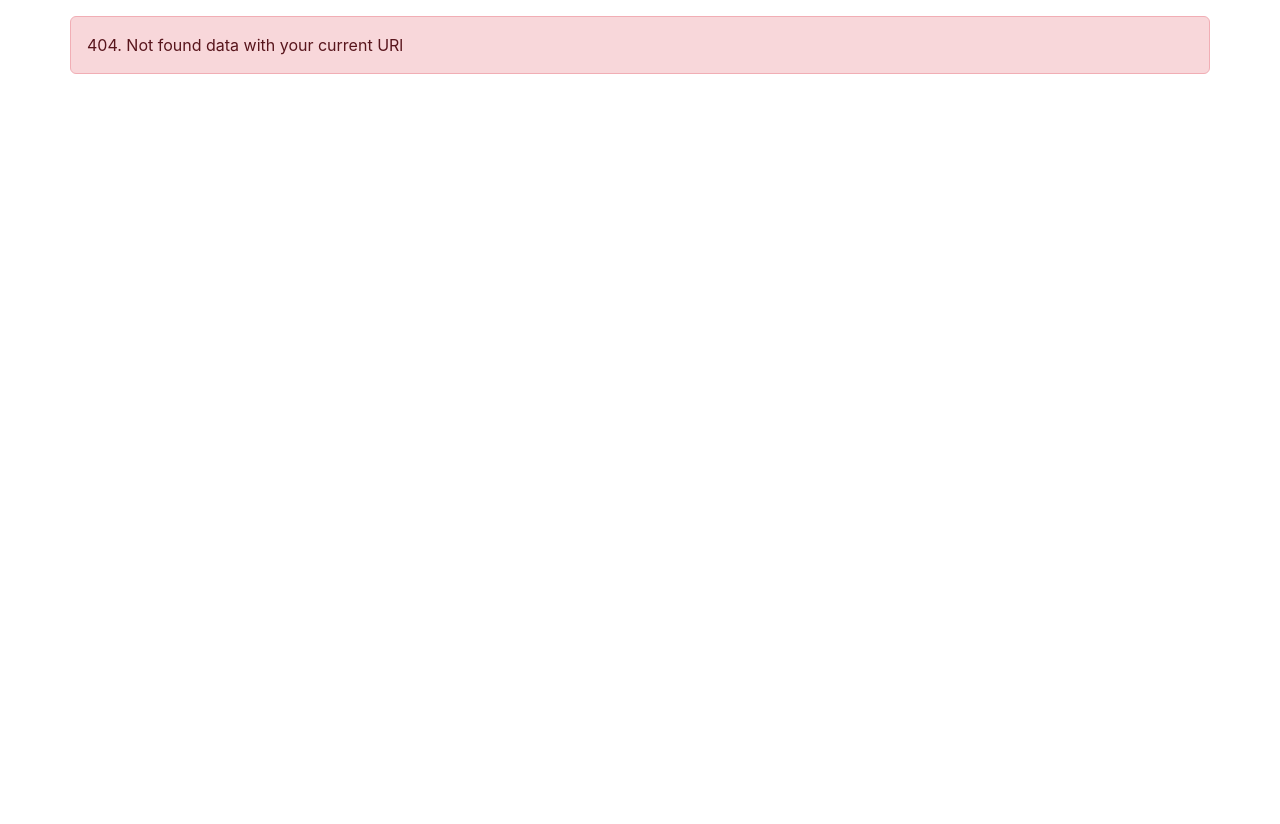
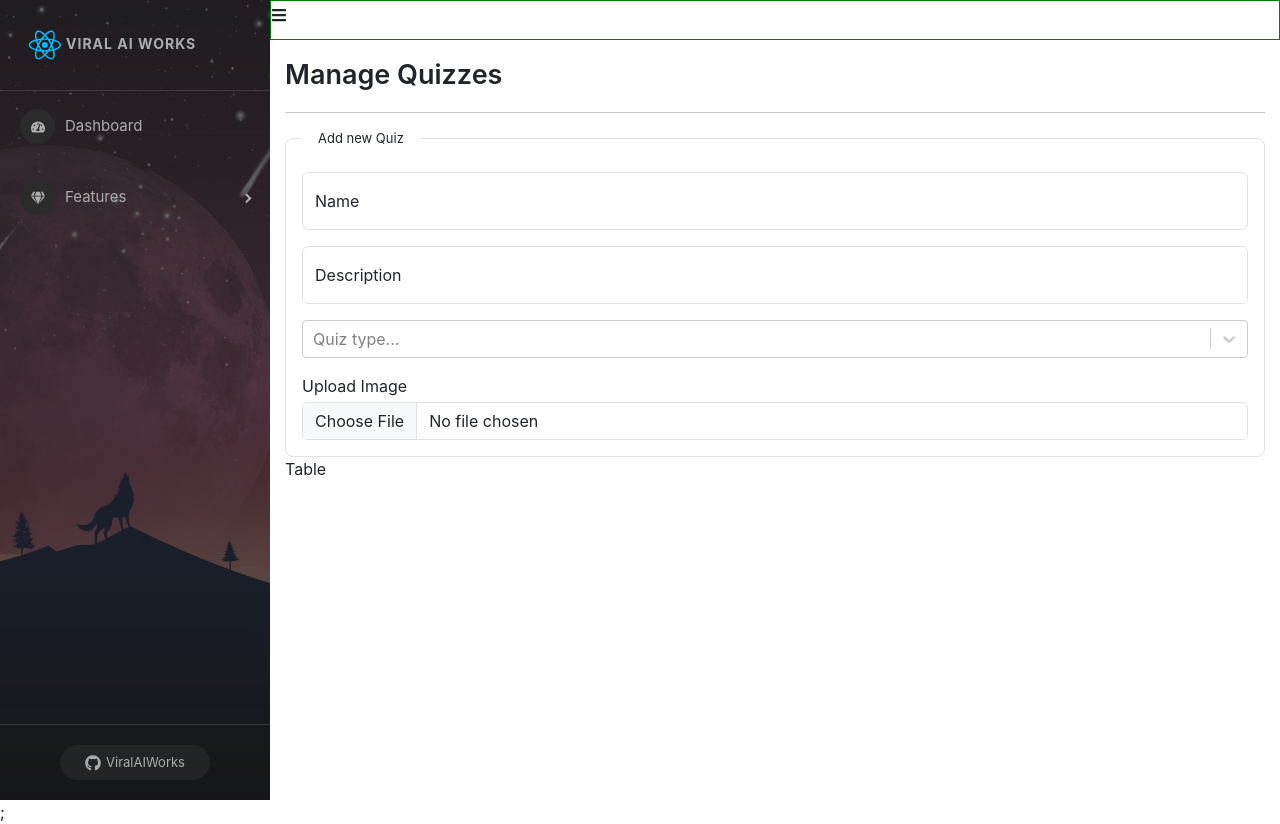
Before and after one commit to ViralAIWorks/test-demo-react, a React (Create React App) app: page /admins/manage-quizzes in a window 1280 px wide. Before the commit this address had no page. Before the commit the page ends 800 px from the top, so only its background shows below. Built offline with nearby package versions, Linux system fonts and the light colour scheme.

Commit message:
manageQuiz

```diff
--- a/package.json
+++ b/package.json
@@ -19,6 +19,7 @@
     "react-redux": "8.0.1",
     "react-router-dom": "6.3.0",
     "react-scripts": "^5.0.1",
+    "react-select": "5.4.0",
     "react-toastify": "9.0.7",
     "redux": "4.2.0",
     "redux-devtools-extension": "2.13.9",
--- a/src/Layout.js
+++ b/src/Layout.js
@@ -13,6 +13,7 @@ import 'react-toastify/dist/ReactToastify.css';
 import Register from './components/Auth/Register';
 import ListQuiz from './components/User/ListQuiz';
 import DetailQuiz from './components/User/DetailQuiz';
+import ManageQuiz from './components/Admin/Content/Quiz/ManageQuiz';
 
 const NotFound = () => {
   return (
@@ -33,6 +34,7 @@ const Layout = (props) => {
         <Route path='admins' element={<Admin />}>
           <Route index element={<Dashboard />} />
           <Route path='manage-users' element={<ManageUser />} />
+          <Route path='manage-quizzes' element={<ManageQuiz />} />
         </Route>
         <Route path='login' element={<Login />} />
         <Route path='register' element={<Register />} />
--- /dev/null
+++ b/src/components/Admin/Content/Quiz/ManageQuiz.js
@@ -0,0 +1,63 @@
+import React, { useState } from 'react';
+import Select from 'react-select';
+import './ManageQuiz.scss';
+
+const options = [
+  { value: 'EASY', label: 'EASY' },
+  { value: 'MEDIUM', label: 'MEDIUM' },
+  { value: 'HARD', label: 'HARD' },
+];
+
+const ManageQuiz = (props) => {
+  const [name, setName] = useState('');
+  const [description, setDescription] = useState('');
+  const [type, setType] = useState('EASY');
+  const [image, setImage] = useState('EASY');
+
+  const handleChangeFile = (e) => {};
+  return (
+    <div className='quiz-container'>
+      <div className='title'>Manage Quizzes</div>
+      <hr />
+      <div className='add-new'>
+        <fieldset className='border rounded-3 p-3'>
+          <legend className='float-none w-auto px-3'>Add new Quiz</legend>
+          <div className='form-floating mb-3'>
+            <input
+              type='text'
+              className='form-control'
+              placeholder='your quiz name'
+              value={name}
+              onChange={(e) => setName(e.target.value)}
+            />
+            <label>Name</label>
+          </div>
+          <div className='form-floating'>
+            <input
+              type='password'
+              className='form-control'
+              placeholder='Description...'
+              value={description}
+              onChange={(e) => setDescription(e.target.value)}
+            />
+            <label>Description</label>
+          </div>
+          <div className='my-3'>
+            <Select
+              // onChange={this.handleChange}
+              options={type}
+              placeholder={'Quiz type...'}
+            />
+          </div>
+          <div className='more-actions form-group'>
+            <label className='mb-1'>Upload Image</label>
+            <input type='file' className='form-control' onChange={(e) => handleChangeFile(e)} />
+          </div>
+        </fieldset>
+      </div>
+      <div className='list-detail'>Table</div>
+    </div>
+  );
+};
+
+export default ManageQuiz;
--- /dev/null
+++ b/src/components/Admin/Content/Quiz/ManageQuiz.scss
@@ -0,0 +1,12 @@
+.quiz-container {
+  padding: 15px;
+
+  .title {
+    font-size: 27px;
+    font-weight: 600;
+  }
+
+  legend {
+    font-size: 13px;
+  }
+}
--- a/src/components/Admin/Sidebar.js
+++ b/src/components/Admin/Sidebar.js
@@ -1,5 +1,5 @@
-import React from "react";
-import "react-pro-sidebar/dist/css/styles.css";
+import React from 'react';
+import 'react-pro-sidebar/dist/css/styles.css';
 import {
   ProSidebar,
   Menu,
@@ -8,23 +8,17 @@ import {
   SidebarHeader,
   SidebarFooter,
   SidebarContent,
-} from "react-pro-sidebar";
-import {
-  FaTachometerAlt,
-  FaGem,
-  FaList,
-  FaGithub,
-  FaRegLaughWink,
-  FaHeart,
-} from "react-icons/fa";
-import { DiReact } from "react-icons/di";
-import { MdDashboard } from "react-icons/md";
-import { Link } from "react-router-dom";
+} from 'react-pro-sidebar';
+import { FaTachometerAlt, FaGem, FaList, FaGithub, FaRegLaughWink, FaHeart } from 'react-icons/fa';
+import { DiReact } from 'react-icons/di';
+import { MdDashboard } from 'react-icons/md';
+import { Link, useNavigate } from 'react-router-dom';
 
-import "./Sidebar.scss";
-import sidebarBg from "../../assets/bg2.jpg";
+import './Sidebar.scss';
+import sidebarBg from '../../assets/bg2.jpg';
 
 const Sidebar = (props) => {
+  const navigate = useNavigate();
   const { image, collapsed, toggled, handleToggleSidebar } = props;
 
   return (
@@ -33,74 +27,77 @@ const Sidebar = (props) => {
         image={sidebarBg}
         collapsed={collapsed}
         toggled={toggled}
-        breakPoint="md"
+        breakPoint='md'
         onToggle={handleToggleSidebar}
       >
         <SidebarHeader>
           <div
             style={{
-              padding: "24px",
-              textTransform: "uppercase",
-              fontWeight: "bold",
+              padding: '24px',
+              textTransform: 'uppercase',
+              fontWeight: 'bold',
               fontSize: 14,
-              letterSpacing: "1px",
-              overflow: "hidden",
-              textOverflow: "ellipsis",
-              whiteSpace: "nowrap",
+              letterSpacing: '1px',
+              overflow: 'hidden',
+              textOverflow: 'ellipsis',
+              whiteSpace: 'nowrap',
             }}
           >
-            <DiReact size={"3em"} color={"00bfff"} />
-            <span>Good Learners</span>
+            <DiReact size={'3em'} color={'00bfff'} />
+            <span onClick={() => navigate('/')}>Viral AI Works</span>
           </div>
         </SidebarHeader>
 
         <SidebarContent>
-          <Menu iconShape="circle">
+          <Menu iconShape='circle'>
             <MenuItem
               icon={<FaTachometerAlt />}
               // suffix={<span className="badge red">NEW</span>}
             >
               Dashboard
-              <Link to="/admins" />
+              <Link to='/admins' />
             </MenuItem>
             {/* <MenuItem icon={<FaGem />}>Components</MenuItem> */}
           </Menu>
-          <Menu iconShape="circle">
+          <Menu iconShape='circle'>
             <SubMenu
               // suffix={<span className="badge yellow">3</span>}
               // icon={<FaRegLaughWink />}
               icon={<FaGem />}
-              title="Features"
+              title='Features'
             >
               <MenuItem>
                 Quản lí Users
-                <Link to="/admins/manage-users" />
+                <Link to='/admins/manage-users' />
               </MenuItem>
-              <MenuItem>Quản lí bài Quiz</MenuItem>
+              <MenuItem>
+                Quản lí bài Quiz
+                <Link to='/admins/manage-quizzes' />
+              </MenuItem>
               <MenuItem>Quản lí Câu Hỏi</MenuItem>
             </SubMenu>
           </Menu>
         </SidebarContent>
 
-        <SidebarFooter style={{ textAlign: "center" }}>
+        <SidebarFooter style={{ textAlign: 'center' }}>
           <div
-            className="sidebar-btn-wrapper"
+            className='sidebar-btn-wrapper'
             style={{
-              padding: "20px 24px",
+              padding: '20px 24px',
             }}
           >
             <a
-              href="https://github.com/ViralAIWorks/test-demo-react/tree/prod"
-              target="_blank"
-              className="sidebar-btn"
-              rel="noopener noreferrer"
+              href='https://github.com/ViralAIWorks/test-demo-react/tree/prod'
+              target='_blank'
+              className='sidebar-btn'
+              rel='noopener noreferrer'
             >
               <FaGithub />
               <span
                 style={{
-                  whiteSpace: "nowrap",
-                  textOverflow: "ellipsis",
-                  overflow: "hidden",
+                  whiteSpace: 'nowrap',
+                  textOverflow: 'ellipsis',
+                  overflow: 'hidden',
                 }}
               >
                 ViralAIWorks
--- a/src/components/Header/Header.js
+++ b/src/components/Header/Header.js
@@ -1,9 +1,9 @@
-import Container from "react-bootstrap/Container";
-import Nav from "react-bootstrap/Nav";
-import Navbar from "react-bootstrap/Navbar";
-import NavDropdown from "react-bootstrap/NavDropdown";
-import { NavLink, useNavigate } from "react-router-dom";
-import { useSelector } from "react-redux";
+import Container from 'react-bootstrap/Container';
+import Nav from 'react-bootstrap/Nav';
+import Navbar from 'react-bootstrap/Navbar';
+import NavDropdown from 'react-bootstrap/NavDropdown';
+import { NavLink, useNavigate } from 'react-router-dom';
+import { useSelector } from 'react-redux';
 
 const Header = () => {
   const isAuthenticated = useSelector((state) => state.user.isAuthenticated);
@@ -11,27 +11,27 @@ const Header = () => {
 
   const navigate = useNavigate();
   const handleLogin = () => {
-    navigate("/login");
+    navigate('/login');
   };
   const handleRegister = () => {
-    navigate("/register");
+    navigate('/register');
   };
   return (
-    <Navbar bg="light" expand="lg">
+    <Navbar bg='light' expand='lg'>
       <Container>
-        <NavLink className="navbar-brand" to="/">
-          Good Learners
+        <NavLink className='navbar-brand' to='/'>
+          Viral AI Works
         </NavLink>
-        <Navbar.Toggle aria-controls="basic-navbar-nav" />
-        <Navbar.Collapse id="basic-navbar-nav">
-          <Nav className="me-auto">
-            <NavLink to="/" className="nav-link">
+        <Navbar.Toggle aria-controls='basic-navbar-nav' />
+        <Navbar.Collapse id='basic-navbar-nav'>
+          <Nav className='me-auto'>
+            <NavLink to='/' className='nav-link'>
               Home
             </NavLink>
-            <NavLink to="/users" className="nav-link">
+            <NavLink to='/users' className='nav-link'>
               User
             </NavLink>
-            <NavLink to="/admins" className="nav-link">
+            <NavLink to='/admins' className='nav-link'>
               Admin
             </NavLink>
             {/* <Nav.Link href="/">Home</Nav.Link>
@@ -42,7 +42,7 @@ const Header = () => {
             {isAuthenticated === false ? (
               <>
                 <button
-                  className="btn-login"
+                  className='btn-login'
                   onClick={() => {
                     handleLogin();
                   }}
@@ -50,7 +50,7 @@ const Header = () => {
                   Log in
                 </button>
                 <button
-                  className="btn-signup"
+                  className='btn-signup'
                   onClick={() => {
                     handleRegister();
                   }}
@@ -59,7 +59,7 @@ const Header = () => {
                 </button>
               </>
             ) : (
-              <NavDropdown title="Settings" id="basic-nav-dropdown">
+              <NavDropdown title='Settings' id='basic-nav-dropdown'>
                 <NavDropdown.Item>Log Out</NavDropdown.Item>
                 <NavDropdown.Item>Profile</NavDropdown.Item>
               </NavDropdown>
--- a/src/components/User/DetailQuiz.js
+++ b/src/components/User/DetailQuiz.js
@@ -1,9 +1,10 @@
 import _ from 'lodash';
 import React, { useEffect, useState } from 'react';
 import { useLocation, useParams } from 'react-router-dom';
-import { getDataQuiz } from '../../services/apiService';
+import { getDataQuiz, postSubmitQuiz } from '../../services/apiService';
 import './DetailQuiz.scss';
 import Question from './Question';
+import ModelResult from './ModalResult';
 
 const DetailQuiz = (props) => {
   const params = useParams();
@@ -12,6 +13,9 @@ const DetailQuiz = (props) => {
 
   const [dataQuiz, setDataQuiz] = useState([]);
   const [index, setIndex] = useState(0);
+
+  const [isShowModalResult, setIsShowModalResult] = useState(false);
+  const [dataModalResult, setDataModalResult] = useState({});
 
   useEffect(() => {
     fetchQuestions();
@@ -53,20 +57,7 @@ const DetailQuiz = (props) => {
     if (dataQuiz && dataQuiz.length > index + 1) setIndex(index + 1);
   };
 
-  const handleFinishQuiz = () => {
-    //   {
-    //     "quizId": 1,
-    //     "answers": [
-    //         {
-    //             "questionId": 1,
-    //             "userAnswerId": [3]
-    //         },
-    //         {
-    //             "questionId": 2,
-    //             "userAnswerId": [6]
-    //         }
-    //     ]
-    // }
+  const handleFinishQuiz = async () => {
     console.log('>>Check dt before submit: ', dataQuiz);
     let payload = {
       quizId: +quizId,
@@ -89,7 +80,19 @@ const DetailQuiz = (props) => {
         });
       });
       payload.answers = answers;
-      console.log('final payload: ', payload);
+      // submit Api
+      let res = await postSubmitQuiz(payload);
+      console.log('check res: ', res);
+      if (res && res.EC === 0) {
+        setDataModalResult({
+          countCorrect: res.DT.countCorrect,
+          countTotal: res.DT.countTotal,
+          quizData: res.DT.quizData,
+        });
+        setIsShowModalResult(true);
+      } else {
+        alert('Something wrongs...');
+      }
     }
   };
 
@@ -141,6 +144,11 @@ const DetailQuiz = (props) => {
         </div>
       </div>
       <div className='right-content'>Count down</div>
+      <ModelResult
+        show={isShowModalResult}
+        setShow={setIsShowModalResult}
+        dataModalResult={dataModalResult}
+      />
     </div>
   );
 };
--- /dev/null
+++ b/src/components/User/ModalResult.js
@@ -0,0 +1,37 @@
+import React from 'react';
+import Button from 'react-bootstrap/Button';
+import Modal from 'react-bootstrap/Modal';
+
+const ModalResult = (props) => {
+  const { show, setShow, dataModalResult } = props;
+
+  const handleClose = () => setShow(false);
+
+  return (
+    <>
+      <Modal show={show} onHide={handleClose} size='x1' backdrop='static'>
+        <Modal.Header closeButton>
+          <Modal.Title>Your result...</Modal.Title>
+        </Modal.Header>
+        <Modal.Body>
+          <div>
+            Total Questions: <b>{dataModalResult.countTotal}</b>
+          </div>
+          <div>
+            Total Correct answers: <b>{dataModalResult.countCorrect}</b>
+          </div>
+        </Modal.Body>
+        <Modal.Footer>
+          <Button variant='secondary' onClick={handleClose}>
+            Show answers
+          </Button>
+          <Button variant='primary' onClick={handleClose}>
+            Close
+          </Button>
+        </Modal.Footer>
+      </Modal>
+    </>
+  );
+};
+
+export default ModalResult;
--- a/src/services/apiService.js
+++ b/src/services/apiService.js
@@ -64,6 +64,11 @@ const getQuizByUser = () => {
 const getDataQuiz = (id) => {
   return axios.get(`api/v1/questions-by-quiz?quizId=${id}`);
 };
+
+const postSubmitQuiz = (data) => {
+  return axios.post(`api/v1/quiz-submit`, { ...data });
+};
+
 export {
   postCreateNewUser,
   getAllUsers,
@@ -74,4 +79,5 @@ export {
   postRegister,
   getQuizByUser,
   getDataQuiz,
+  postSubmitQuiz,
 };
```
Also changed, not shown: 1 other file (tests, documents, lock files or other folders).
